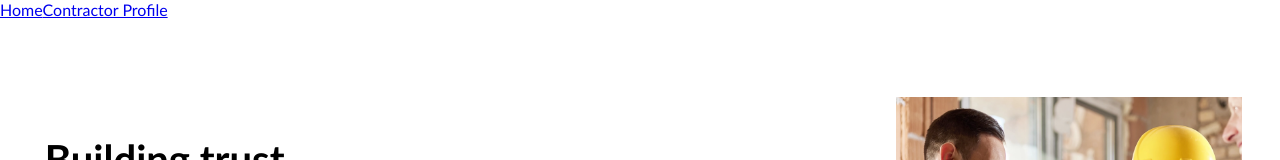
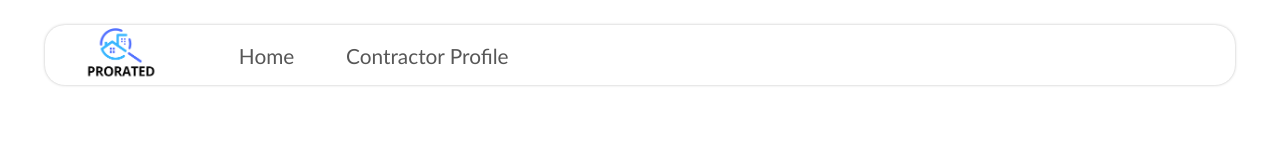
Before and after one commit to lgxxhi/Prorated-Front-End, a React (Create React App) app: page / in a window 1280 px wide. Shown: the top 160 px of the page. Built offline with nearby package versions, Linux system fonts and the light colour scheme.

Commit message:
Navbar basic layout

```diff
--- a/src/Components/Navbar.js
+++ b/src/Components/Navbar.js
@@ -1,14 +1,20 @@
 import React from "react";
+import { Link } from "react-router-dom";
 import "../Styles/Global.scss";
 
-import { Link } from "react-router-dom";
 function Nav() {
+  const logo = require("../Assets/Images/ProRatedLogo.png");
   return (
-    <nav>
-      <>
-        <Link to="/">Home</Link>
-        <Link to="/profile">Contractor Profile</Link>
-      </>
+    <nav className="navbar">
+      <div className="navbar__menu">
+        <img src={logo} alt="logo" className="navbar__menu__logo" />
+        <Link to="/" className="navbar__menu__button">
+          Home
+        </Link>
+        <Link to="/profile" className="navbar__menu__button">
+          Contractor Profile
+        </Link>
+      </div>
     </nav>
   );
 }
--- a/src/Styles/Components/Navbar.scss
+++ b/src/Styles/Components/Navbar.scss
@@ -0,0 +1,36 @@
+.navbar{
+    display: flex;
+    justify-content: center;
+    align-items: center;
+    height: 90px;
+    margin-top: 10px;
+    &__menu{
+        display: flex;
+        align-items: center;
+        width: 93%;
+        height: 60px;
+        box-shadow: 0px 0px 3px rgb(191, 191, 191);
+        border-radius: 20px;
+        &__logo{
+            height: 55px;
+            margin: 0% 3%;
+        }
+        &__button{
+            display: flex;
+            height: 100%;
+            min-width: 10%;
+            padding: 0px 10px;
+            align-items: center;
+            justify-content: center;
+            font-size: 1.3em;
+            color: rgb(87, 87, 87);
+            text-decoration: none;
+            transition: .15s;
+            &:hover{
+                background-color: rgba($color: #5271FF, $alpha: .9);
+                color: white;
+            }
+        }
+
+    }
+}
```
Also changed, not shown: src/Assets/Images/ProRatedLogo.png.
